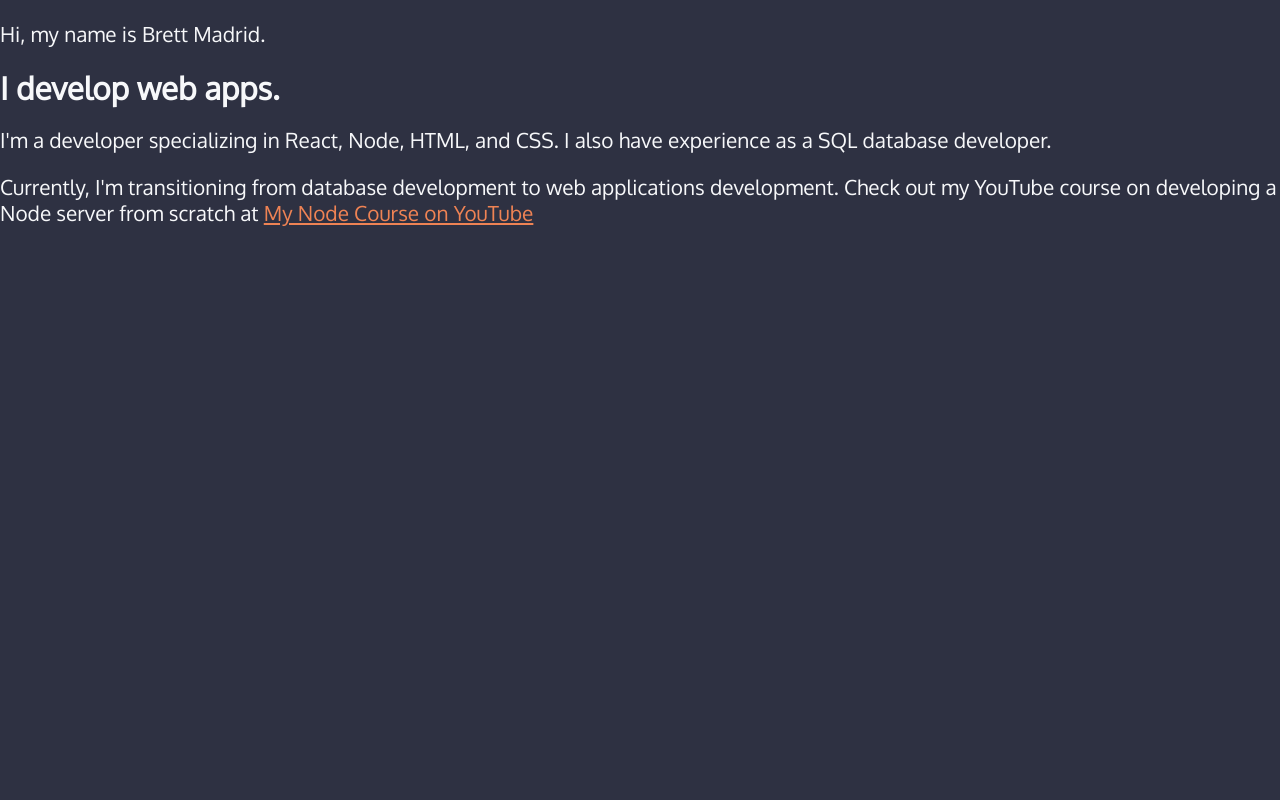
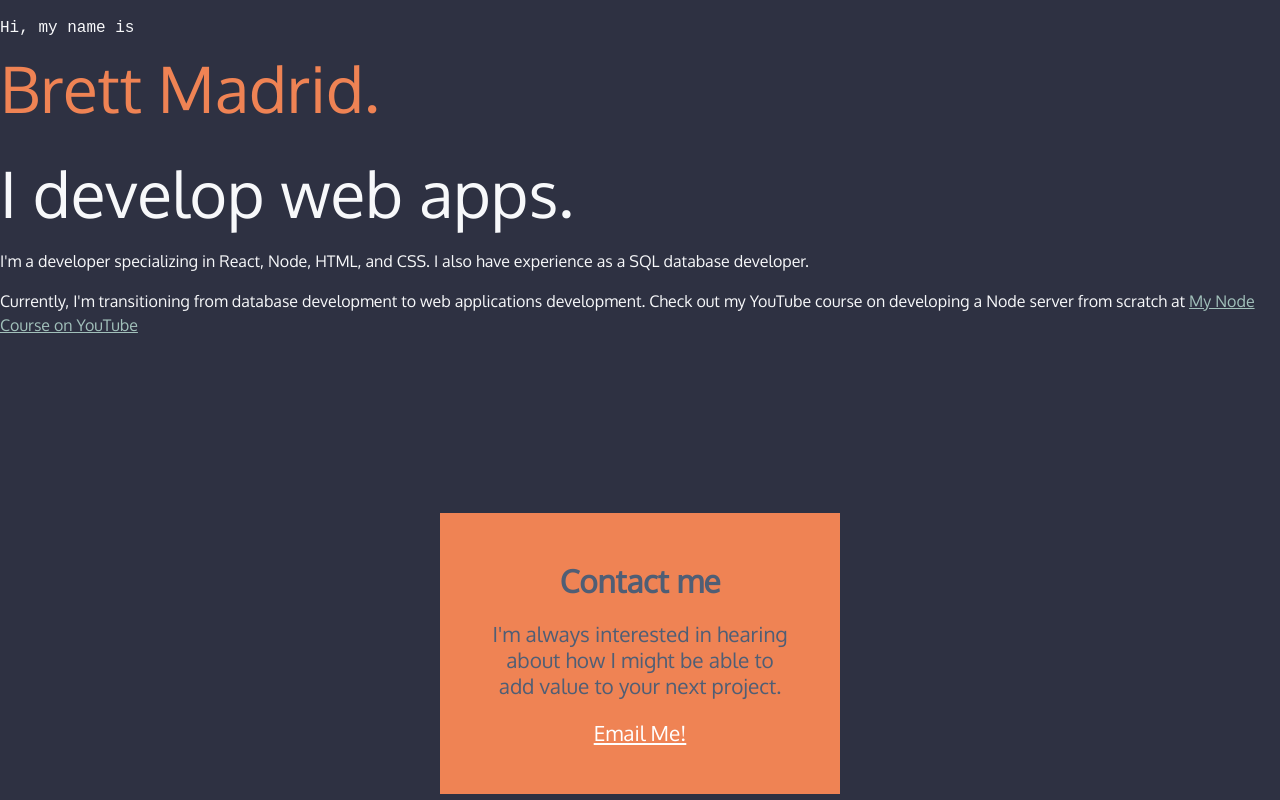
Before and after one commit to brettmadrid/Portfolio2, a plain HTML site: page index.html in a window 1280 px wide. Drawn offline with Linux system fonts and the light colour scheme; a web font is replaced by a local one.

Commit message:
completed intro and contact section

```diff
--- a/index.html
+++ b/index.html
@@ -26,5 +26,10 @@
   <a href="https://youtu.be/ueXVy0BC16w">My Node Course on YouTube</a>
   </p>
 </section>
+<section id="contact">
+  <h2>Contact me</h2>
+  <p>I'm always interested in hearing about how I might be able to add value to your next project.</p>
+  <a href="mailto:brettmadrid9@gmail.com">Email Me!</a>
+</section>
 </body>
 </html>
--- a/style.css
+++ b/style.css
@@ -5,6 +5,7 @@
   --charcoal: #4f5e75;
   --paleorange: #ef8354;
   --paleorange2: #f5c4b0;
+  --seafoam: #a1c0ba;
   --grey: #bfc1c0;
   --white: #f7f8fa;
   --font-size: 1.3rem;
@@ -37,10 +38,49 @@ h3 {
 }
 
 a {
-  color: var(--paleorange);
+  color: var(--seafoam);
 }
 
 a:hover {
   color: var(--paleorange2);
   text-decoration: none;
 }
+
+/* intro styles */
+#intro {
+  padding-bottom: 10rem;
+}
+
+#intro p {
+  font-size: 1rem;
+  line-height: 1.5;
+}
+
+#intro .name {
+  font-family: var(--mono);
+}
+
+.name span {
+  font-family: var(--sans);
+  font-size: 4rem;
+  color: var(--paleorange);
+  display: block;
+}
+
+#intro h2 {
+  font-size: 4rem;
+  font-weight: normal;
+}
+
+#contact {
+  width: 400px;
+  background-color: var(--paleorange);
+  padding: 3rem;
+  text-align: center;
+  color: var(--charcoal);
+  margin: 0 auto;
+}
+
+#contact a {
+  color: white;
+}
```
